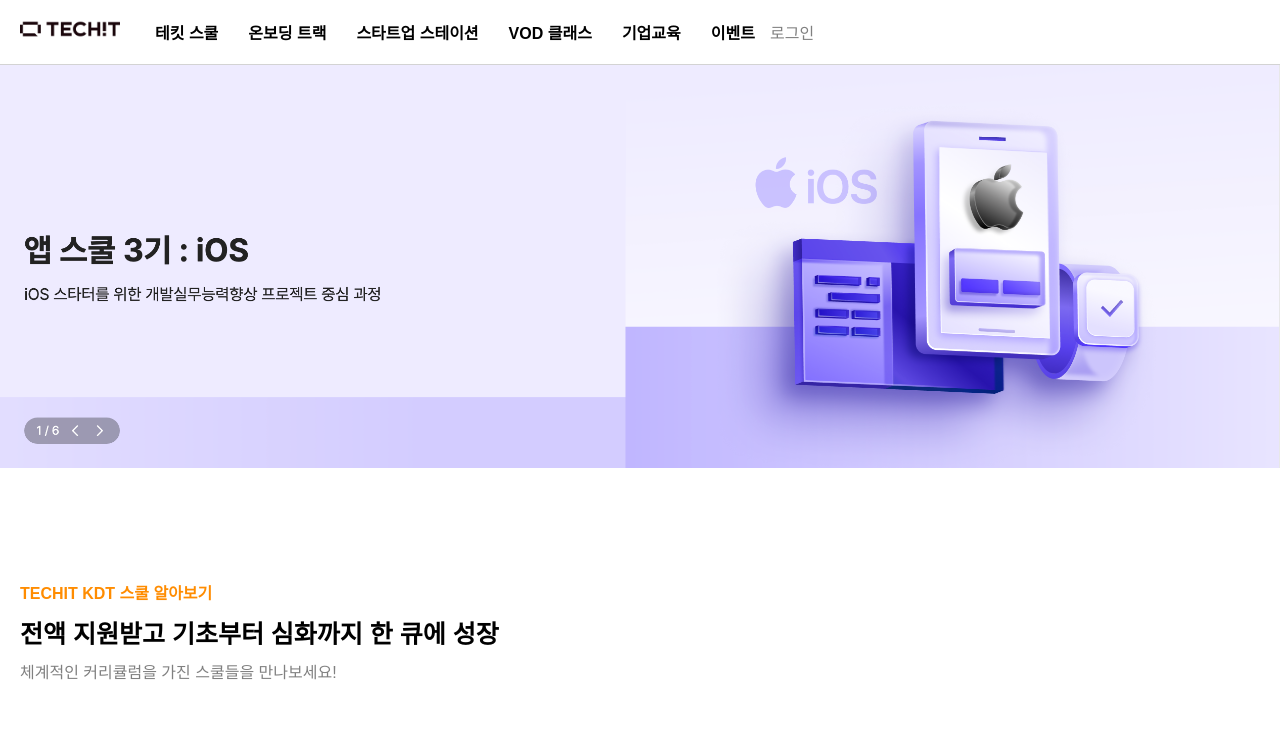
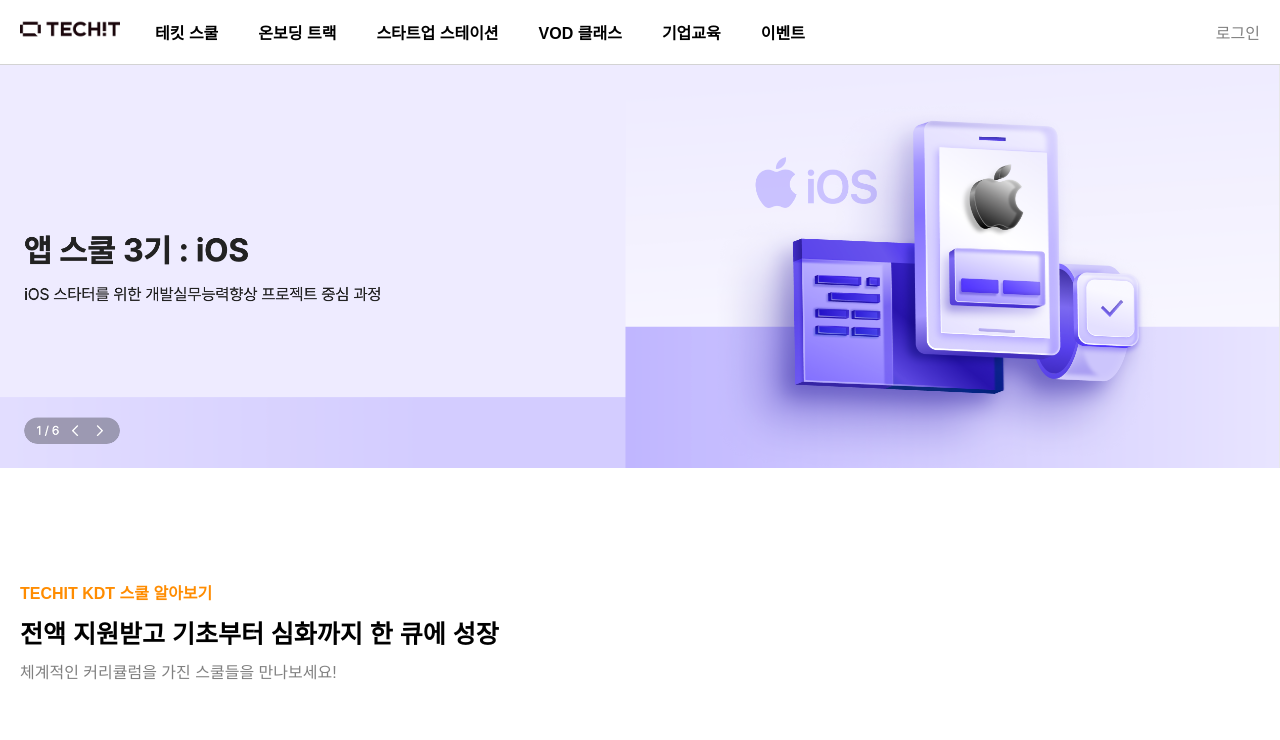
Before and after one commit to jungyungee/TECHIT-CloneCoding, a plain HTML site: page index.html in a window 1280 px wide. Shown: the top 740 px of the page. Drawn offline with Linux system fonts and the light colour scheme.

Commit message:
로그인 버튼 화면 오른쪽 끝으로 배치

```diff
--- a/index.html
+++ b/index.html
@@ -7,6 +7,7 @@
 </head>
 <body>
     <div id="banner">
+        <div id="banner-menu">
             <div id="title"><img src="techit-logo.png" width="100px"></div>
             <div class="menu">테킷 스쿨</div>
             <div class="menu">온보딩 트랙</div>
@@ -14,6 +15,7 @@
             <div class="menu">VOD 클래스</div>
             <div class="menu">기업교육</div>
             <div class="menu">이벤트</div>
+        </div>
         <div id="login">로그인</div>
     </div>
     <div id="main-img"><img src="main-img.png" width="100%"></div>
--- a/style.css
+++ b/style.css
@@ -8,12 +8,16 @@ body{
 }
 #banner{
     background-color: white;
-    width: 1280px;
+    width: 100%;
     display: flex;
     position: fixed;
     z-index: 999;
     padding: 20px;
     border-bottom: solid 1px lightgrey;
+    justify-content: space-between;
+}
+#banner-menu{
+    display: flex;
 }
 #title{
     margin-right: 20px;
@@ -22,6 +26,8 @@ body{
     padding-left:15px;
     padding-right: 15px;
     font-weight: 600;
+    margin-right: 10px;
+    position: static;
 }
 #login{
     color: gray;
@@ -88,3 +94,9 @@ body{
     color: grey;
     margin: 10px;
 }
+/*미디어 쿼리 이용하여 1024px 이하에서는 상단바 메뉴들 사라지게 */
+@media (max-width: 1024px) {
+    .menu{
+        display: none;
+    }
+}
```
Lines whose indentation alone changed are shown as unchanged.
